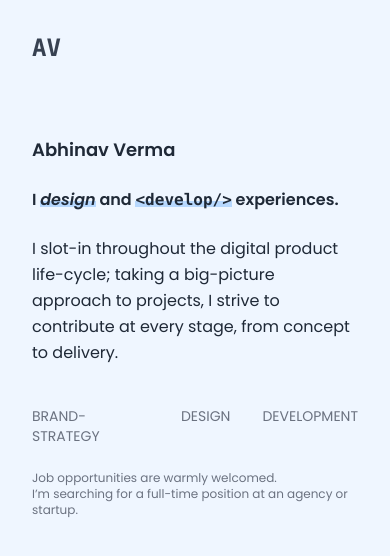
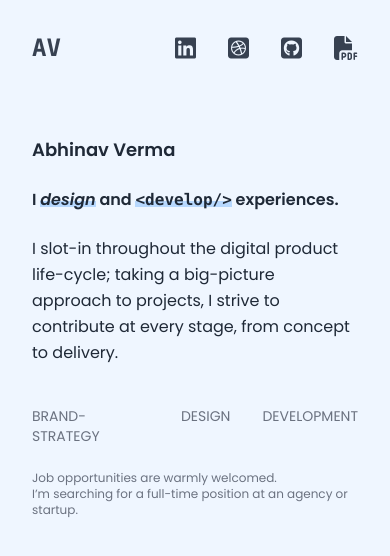
Before and after one commit to ArcticJunkie/folio_react_twcss, a React (Create React App) app: page / in a window 390 px wide. Shown: the top 556 px of the page. Built offline with nearby package versions, Linux system fonts and the light colour scheme.

Commit message:
text to icons in mobile mode

```diff
--- a/public/index.html
+++ b/public/index.html
@@ -23,6 +23,7 @@
       Learn how to configure a non-root public URL by running `npm run build`.
     -->
     <link rel="preconnect" href="https://fonts.gstatic.com">
+    <script src="https://kit.fontawesome.com/348d36ff48.js" crossorigin="anonymous"></script>
     <link href="https://fonts.googleapis.com/css2?family=Poppins:ital,wght@0,100;0,200;0,300;0,400;0,500;0,600;0,700;0,800;0,900;1,100;1,200;1,300;1,400;1,500;1,600;1,700;1,800;1,900&display=swap" rel="stylesheet">
     <title>Abhinav Verma.</title>
 </head>
--- a/src/components/App.js
+++ b/src/components/App.js
@@ -8,7 +8,7 @@ function App() {
     <div className="App h-screen bg-blue-50">
 
 
-      <main className="flex flex-col space-y-8 justify-between px-8 pt-10 md:flex-row md:space-y-0 md:space-x-16 md:px-52 md:pt-20 text-gray-800 text-xl font-poppins">
+      <main className="flex flex-col space-y-8 justify-between px-8 pt-10 md:px-36 lg:px-52 md:pt-20 md:flex-row md:space-y-0 md:space-x-16  text-gray-800 text-xl font-poppins">
 
         {/* landing -> hero text */}
         <div className="flex justify-between flex-col space-y-6">
--- a/src/components/Nav.js
+++ b/src/components/Nav.js
@@ -3,13 +3,19 @@
 function Nav() {
     return (
         <div className="Nav text-gray-700">
-            <nav className="bg-blue-50 flex flex-row items-center justify-between px-8 py-8 md:px-52 md:py-8">
-                <div className="font-bold font-mono text-2xl hover:text-blue-700"><a href="#" className="">AV</a></div>
+            <nav className="bg-blue-50 flex flex-row items-center justify-between px-8 py-8 md:px-36 lg:px-52 md:py-8">
+                <div className="font-bold font-mono text-2xl hover:text-blue-700 mr-16 md:mr-52"><a href="#" className="">AV</a></div>
                 <ul className="hidden md:flex flex-row justify-evenly space-x-12 font-mono ">
                     <li className="hover:underline hover:text-black"><a href="https://www.linkedin.com/in/nav-verma/" target="_blank">LinkedIn</a></li>
                     <li className="hover:underline hover:text-black"><a href="https://dribbble.com/navs_lists" target="_blank">Dribbble</a></li>
                     <li className="hover:underline hover:text-black"><a href="https://github.com/navs-github" target="_blank">GitHub</a></li>
                     <li className="hover:underline hover:text-black"><a href="https://drive.google.com/file/d/1g5lcxMaumEyiMUWeHU7QqDgkpzPcKqf0/view?usp=sharing" target="_blank">Resume</a></li>
+                </ul>
+                <ul className="flex md:hidden flex-row items-center justify-evenly space-x-8 text-2xl">
+                    <li className=""><a href="" className=""><i class="fab fa-linkedin"></i></a></li>
+                    <li className=""><a href="" className=""><i class="fab fa-dribbble-square"></i></a></li>
+                    <li className=""><a href="" className=""><i class="fab fa-github-square"></i></a></li>
+                    <li className=""><a href="" className=""><i class="fas fa-file-pdf"></i></a></li>
                 </ul>
             </nav>
         </div>
```
